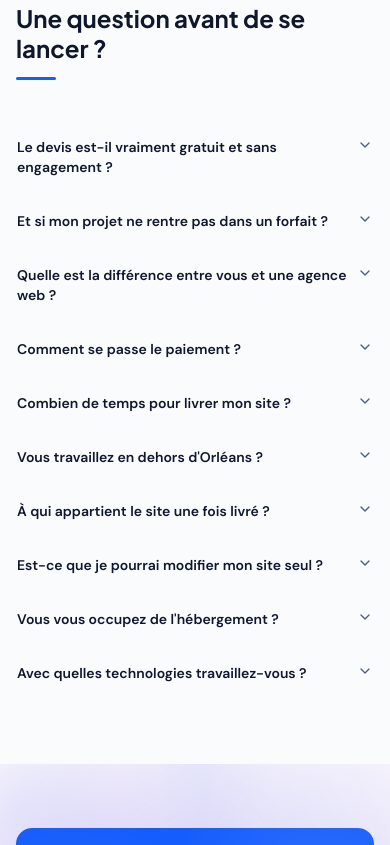
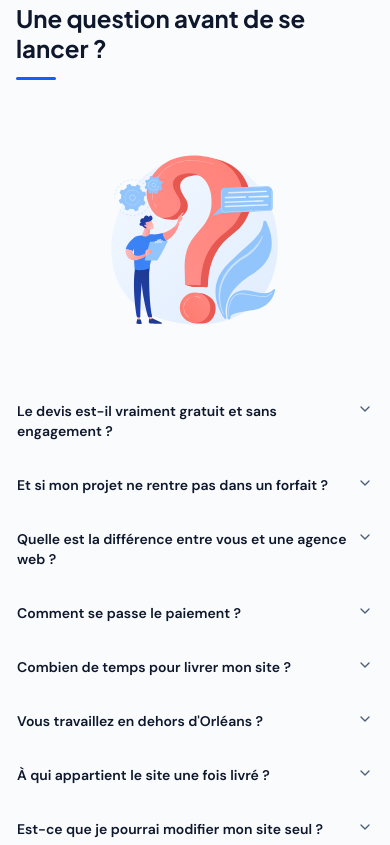
Before and after one commit to Yiroma/yiroma-website, a Next.js app: page /pricing in a window 390 px wide. Shown: the part 4760-5605 px from the top of the page. Built offline with nearby package versions, Linux system fonts and the light colour scheme; no server answers.

Commit message:
style(FAQ): ajoute l'illustration et responsive FAQ section

```diff
--- a/src/components/pricing/FaqSection.tsx
+++ b/src/components/pricing/FaqSection.tsx
@@ -1,5 +1,6 @@
 "use client";
 
+import Image from "next/image";
 import { motion } from "framer-motion";
 import { faqs } from "@/data/faq.data";
 import { SectionHeader } from "@/components/ui/SectionHeader";
@@ -14,7 +15,7 @@ import { fadeInUp, staggerContainer, staggerItem } from "@/lib/motion-variants";
 export function FaqSection() {
   return (
     <section id="faq" className="bg-muted/40 relative z-10 py-16 md:py-24">
-      <div className="container mx-auto max-w-3xl px-4 sm:px-8">
+      <div className="container mx-auto max-w-7xl px-4 sm:px-8">
         <motion.div
           variants={fadeInUp}
           initial="hidden"
@@ -24,7 +25,26 @@ export function FaqSection() {
           <SectionHeader eyebrow="Questions fréquentes" title="Une question avant de se lancer ?" />
         </motion.div>
 
+        <div className="mt-12 flex flex-col items-center gap-8 md:flex-row md:gap-12">
           <motion.div
+            className="w-56 shrink-0 md:w-80 lg:w-96"
+            variants={fadeInUp}
+            initial="hidden"
+            whileInView="visible"
+            viewport={{ once: true, amount: 0.3 }}
+          >
+            <Image
+              src="/faq.svg"
+              alt=""
+              width={400}
+              height={400}
+              className="w-full"
+              aria-hidden="true"
+            />
+          </motion.div>
+
+          <motion.div
+            className="w-full"
             variants={staggerContainer}
             initial="hidden"
             whileInView="visible"
@@ -34,7 +54,7 @@ export function FaqSection() {
               {faqs.map((faq, index) => (
                 <motion.div key={faq.question} variants={staggerItem}>
                   <AccordionItem value={String(index)}>
-                  <AccordionTrigger className="text-foreground text-sm font-semibold hover:no-underline">
+                    <AccordionTrigger className="text-foreground text-sm font-semibold">
                       {faq.question}
                     </AccordionTrigger>
                     <AccordionContent>
@@ -46,6 +66,7 @@ export function FaqSection() {
             </Accordion>
           </motion.div>
         </div>
+      </div>
     </section>
   );
 }
--- a/src/components/ui/accordion.tsx
+++ b/src/components/ui/accordion.tsx
@@ -31,7 +31,7 @@ function AccordionTrigger({ className, children, ...props }: AccordionPrimitive.
       <AccordionPrimitive.Trigger
         data-slot="accordion-trigger"
         className={cn(
-          "group/accordion-trigger focus-visible:border-ring focus-visible:ring-ring/50 focus-visible:after:border-ring **:data-[slot=accordion-trigger-icon]:text-muted-foreground relative flex flex-1 items-start justify-between rounded-md border border-transparent py-4 text-left text-sm font-medium transition-all outline-none hover:underline focus-visible:ring-3 aria-disabled:pointer-events-none aria-disabled:opacity-50 **:data-[slot=accordion-trigger-icon]:ml-auto **:data-[slot=accordion-trigger-icon]:size-4",
+          "group/accordion-trigger focus-visible:border-ring focus-visible:ring-ring/50 focus-visible:after:border-ring **:data-[slot=accordion-trigger-icon]:text-muted-foreground hover:text-primary relative flex flex-1 cursor-pointer items-start justify-between rounded-md border border-transparent py-4 text-left text-sm font-medium transition-all outline-none focus-visible:ring-3 aria-disabled:pointer-events-none aria-disabled:opacity-50 **:data-[slot=accordion-trigger-icon]:ml-auto **:data-[slot=accordion-trigger-icon]:size-4",
           className,
         )}
         {...props}
```
Also changed, not shown: public/faq.svg (added). Lines whose indentation alone changed are shown as unchanged.
